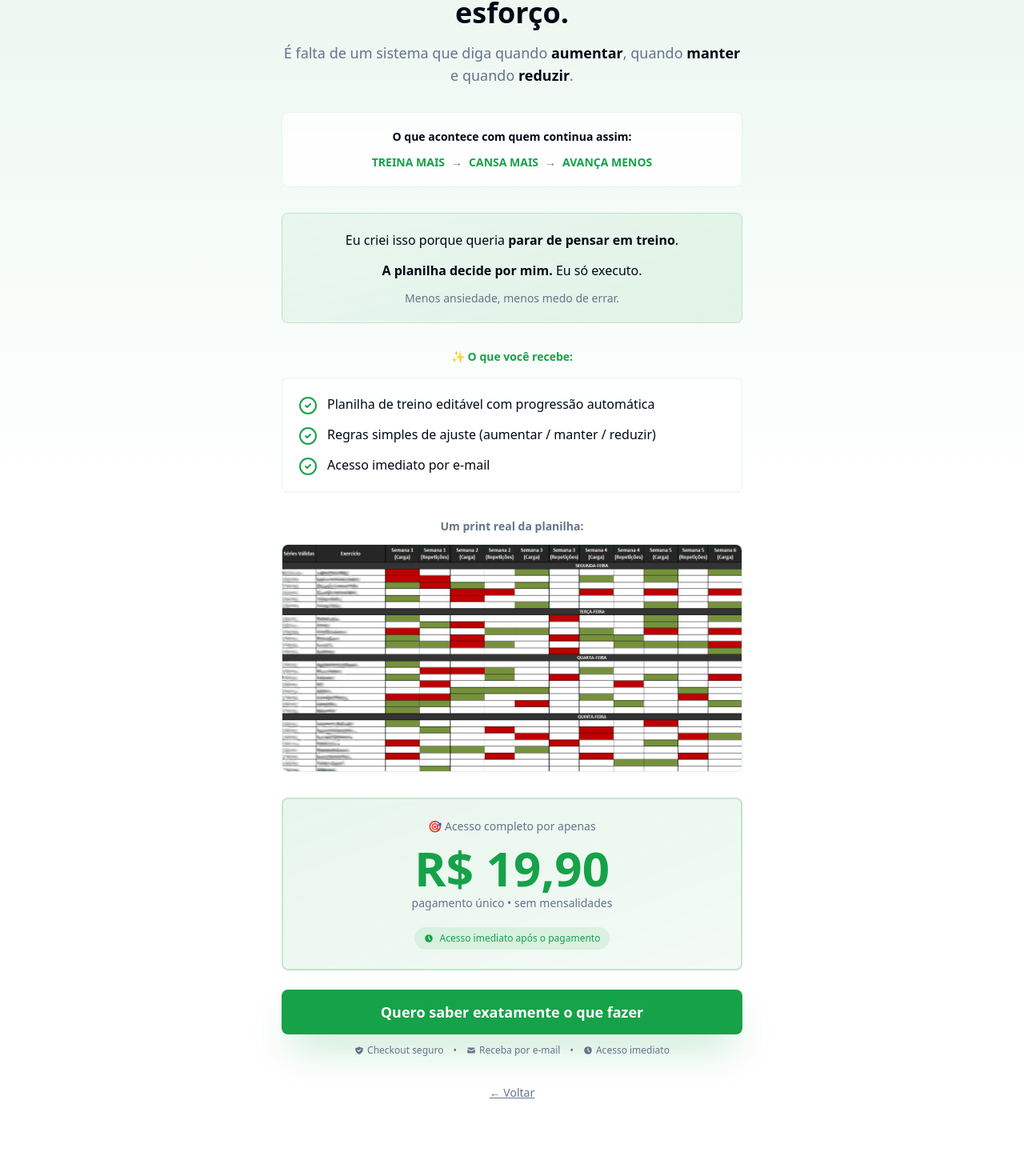
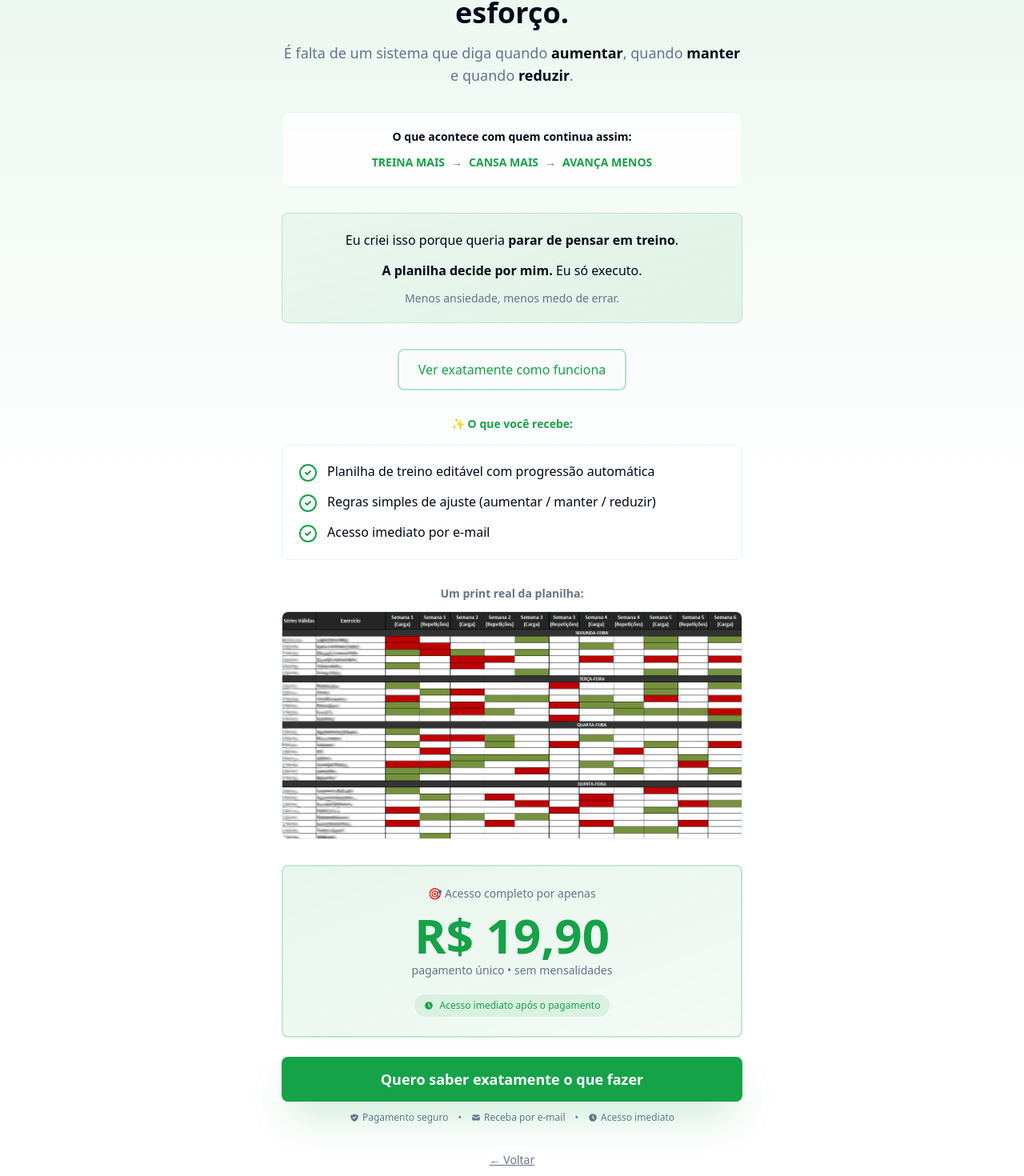
Before and after one commit to treino-inteligente/hipertrofia, a React (Vite) app: page /solucao in a window 1280 px wide. Shown: the part 178-1648 px from the top of the page at 80% size. Before the commit the page ends 1579 px from the top, so only its background shows below. Built offline with nearby package versions, Linux system fonts and the light colour scheme.

Commit message:
Atualizando

```diff
--- a/src/pages/SolutionScreen.tsx
+++ b/src/pages/SolutionScreen.tsx
@@ -128,8 +128,18 @@ export function SolutionScreen() {
             </div>
           </div>
 
+          {/* CTA Intermediário */}
+          <div className="text-center">
+            <button
+              onClick={handleCheckout}
+              className="inline-flex items-center gap-2 px-6 py-3 border-2 border-primary/30 text-primary rounded-lg font-medium hover:bg-primary/10 hover:border-primary/50 transition-all"
+            >
+              <span>Ver exatamente como funciona</span>
+            </button>
+          </div>
+
           {/* Lista do que recebe */}
-          <div className="space-y-4">
+          <div className="space-y-4" data-section="what-you-get">
             <p className="text-sm font-semibold text-primary text-center">✨ O que você recebe:</p>
             <div className="space-y-3 bg-background/80 backdrop-blur-sm rounded-lg p-5 border border-primary/10">
               {[
@@ -202,7 +212,7 @@ export function SolutionScreen() {
                   <svg className="w-3 h-3" fill="currentColor" viewBox="0 0 20 20">
                     <path fillRule="evenodd" d="M2.166 4.999A11.954 11.954 0 0010 1.944 11.954 11.954 0 0017.834 5c.11.65.166 1.32.166 2.001 0 5.225-3.34 9.67-8 11.317C5.34 16.67 2 12.225 2 7c0-.682.057-1.35.166-2.001zm11.541 3.708a1 1 0 00-1.414-1.414L9 10.586 7.707 9.293a1 1 0 00-1.414 1.414l2 2a1 1 0 001.414 0l4-4z" clipRule="evenodd" />
                   </svg>
-                  <span>Checkout seguro</span>
+                  <span>Pagamento seguro</span>
                 </div>
                 <span>•</span>
                 <div className="flex items-center gap-1">
```
